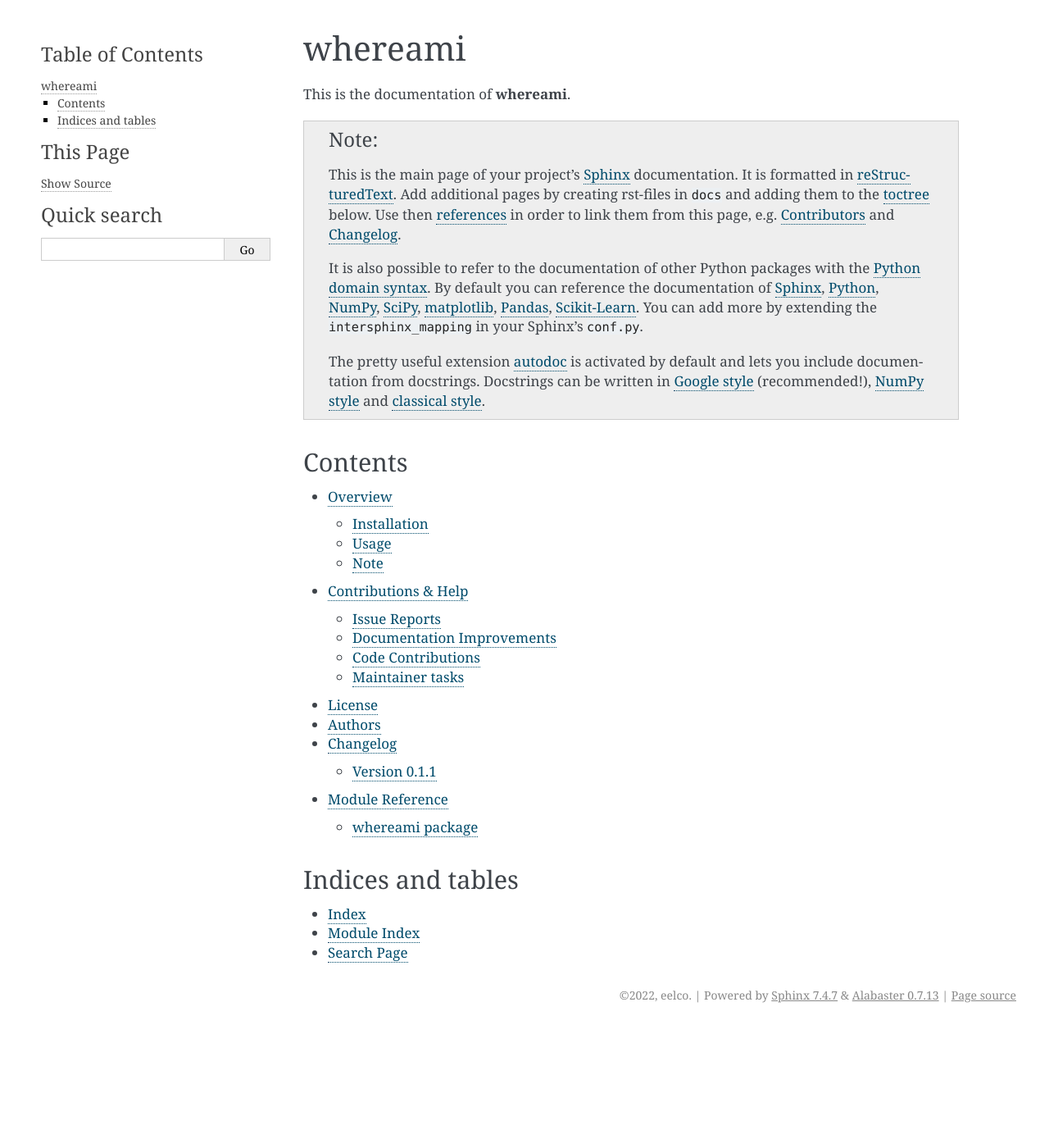
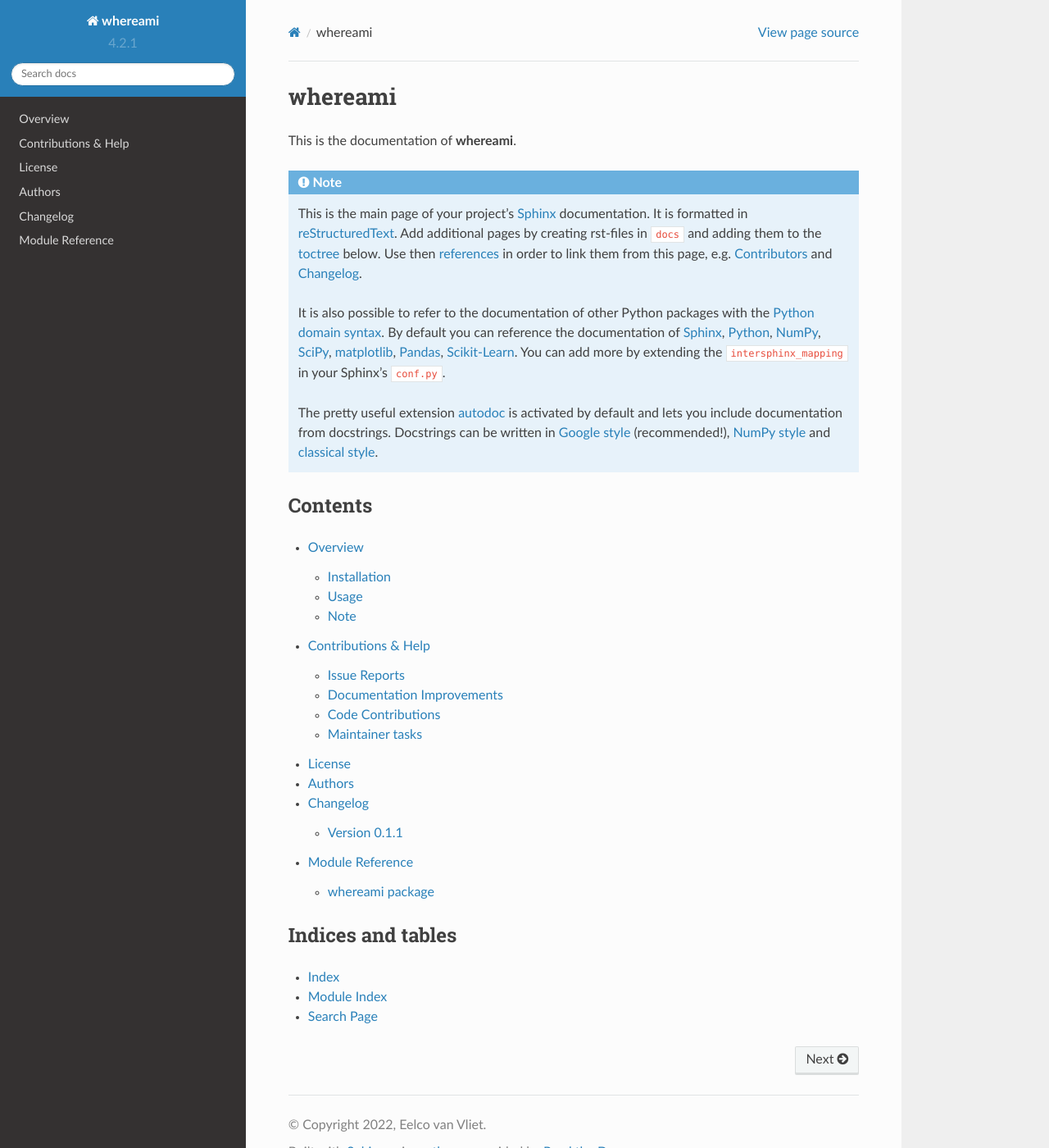
Before and after one commit to eelcovv/whereami, a Sphinx documentation site: the page built from docs/index.rst, in a window 1280 px wide and 1400 px high. Shown: the whole window at 82% size. Built offline with Sphinx 7.4.7 and the Read the Docs theme 2.0.0, drawn with Linux system fonts in a browser that asks for light colours; some of the changed text lies outside the part shown.

```diff
--- a/README.rst
+++ b/README.rst
@@ -103,7 +103,7 @@ More examples
 -------------
 
 This utility can be used to determine the distance of your server to your current location.
-For instances, if your are located in Amsterdam, NL and your are logged in onto the google server,
+For instance, if your are located in Amsterdam, NL and your are logged in onto the google server,
 you can do::
 
     whereami  --my_location Amsterdam,NL
--- a/docs/conf.py
+++ b/docs/conf.py
@@ -88,7 +88,7 @@ master_doc = "index"
 
 # General information about the project.
 project = "whereami"
-copyright = "2022, eelco"
+copyright = "2022, Eelco van Vliet"
 
 # The version info for the project you're documenting, acts as replacement for
 # |version| and |release|, also used in various other places throughout the
@@ -153,15 +153,15 @@ todo_emit_warnings = True
 
 # The theme to use for HTML and HTML Help pages.  See the documentation for
 # a list of builtin themes.
-html_theme = "alabaster"
+html_theme = "sphinx_rtd_theme"
 
 # Theme options are theme-specific and customize the look and feel of a theme
 # further.  For a list of options available for each theme, see the
 # documentation.
-html_theme_options = {
-    "sidebar_width": "300px",
-    "page_width": "1200px"
-}
+#html_theme_options = {
+#    "sidebar_width": "300px",
+#    "page_width": "1200px"
+#}
 
 # Add any paths that contain custom themes here, relative to this directory.
 # html_theme_path = []
@@ -246,7 +246,7 @@ latex_elements = {
 # Grouping the document tree into LaTeX files. List of tuples
 # (source start file, target name, title, author, documentclass [howto/manual]).
 latex_documents = [
-    ("index", "user_guide.tex", "whereami Documentation", "eelco", "manual")
+    ("index", "user_guide.tex", "whereami Documentation", "Eelco van Vliet", "manual")
 ]
 
 # The name of an image file (relative to this directory) to place at the top of
```
Also changed, not shown: requirements.txt (added, +9 -0 lines), setup.cfg (+6 -3 lines).
